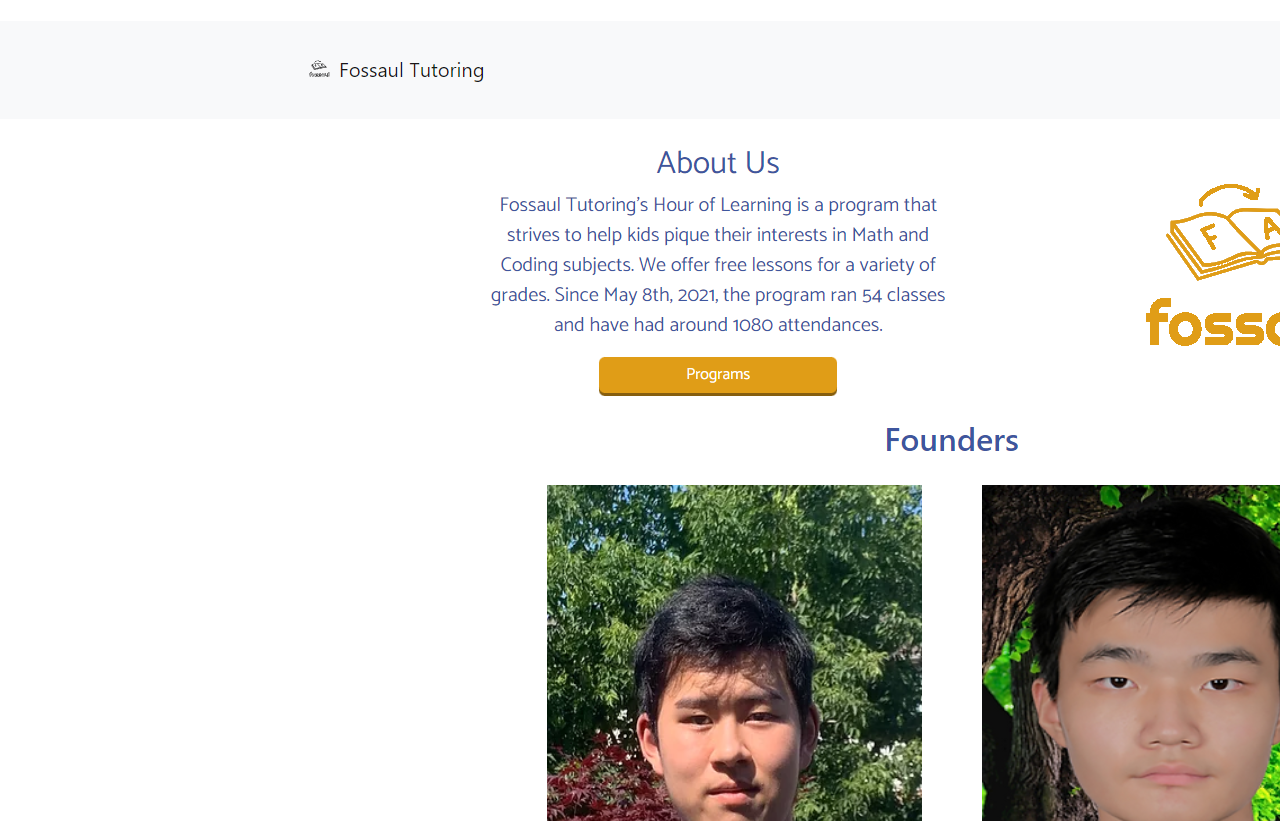
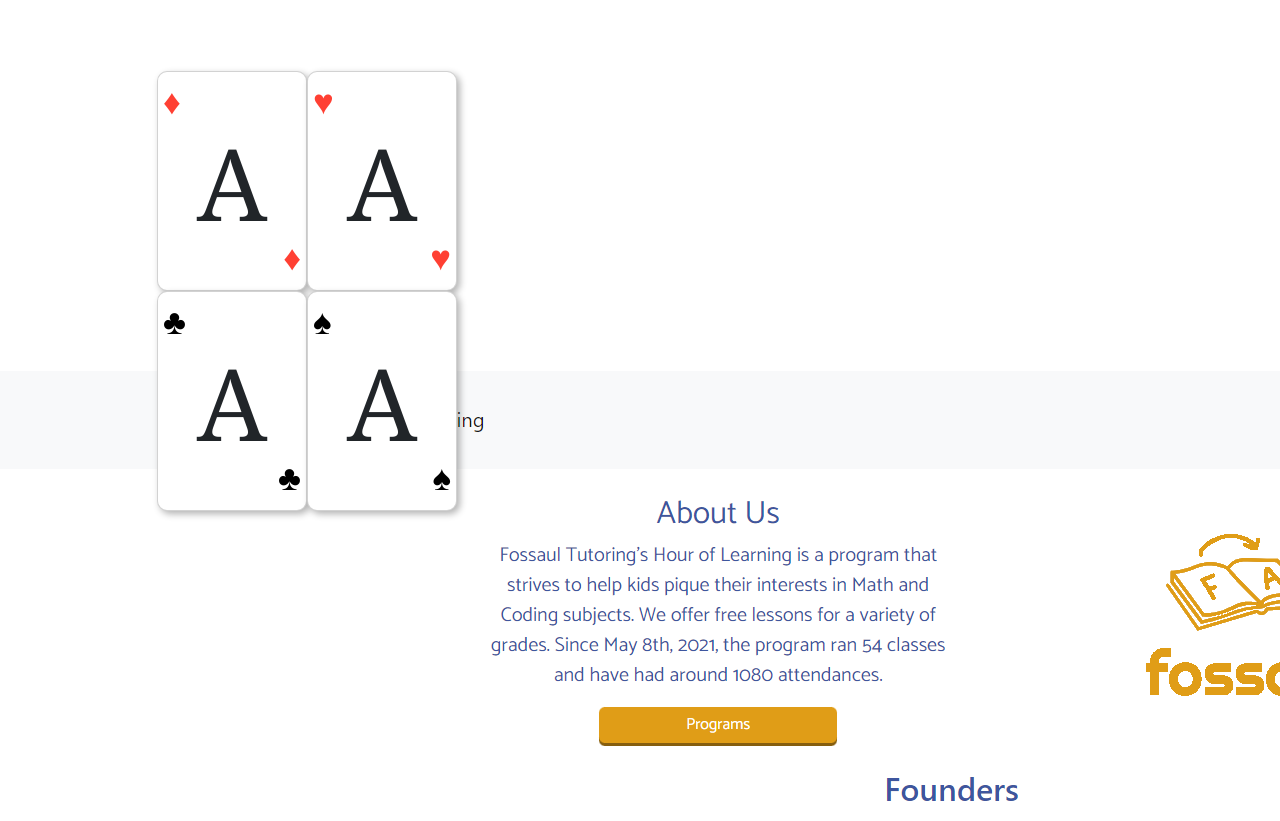
Before and after one commit to ericqiu04/Eric-Qiu-Website, a React (Vite) app: page / in a window 1280 px wide. Shown: the part 1255-2076 px from the top of the page. Built offline with nearby package versions, Linux system fonts and the light colour scheme.

Commit message:
changed css theme from white and violet to white and red

```diff
--- a/src/App.jsx
+++ b/src/App.jsx
@@ -7,6 +7,7 @@ import './CSS-Files/App.css'
 import Navigation from "./components/Navbar.components";
 import Introduction from "./components/Introduction.components";
 import ProjectMaker from "./components/projectMaker.component";
+import Skills from "./components/skills.component";
 
 class App extends Component {
   render() {
@@ -32,6 +33,7 @@ class App extends Component {
         {/*Components*/}
         <Navigation />
         <Introduction/>
+        <Skills/>
         <ProjectMaker/>
       </div>
     );
--- a/src/CSS-Files/Introduction.component.css
+++ b/src/CSS-Files/Introduction.component.css
@@ -11,7 +11,7 @@ h1{
 }
 
 .name {
-    color:#B85ADB;
+    color:#FF4033;
 }
 
 /*text animation */
@@ -25,6 +25,7 @@ h1{
     line-height:90px;
 }
 .static-txt {
+    margin-right:-10px;
     font-size: 60px;
     font-weight:400;
 }
@@ -32,7 +33,7 @@ h1{
     list-style:none;
     font-size:60px;
     font-weight: bold;
-    color:#B85ADB;
+    color:#FF4033;
     position:relative;
     top:0;
     animation: slide 12s steps(4) infinite;
@@ -55,7 +56,7 @@ h1{
     height:calc(100% + 15px);
     width: 100%;
     background: #f1f1f3;
-    border-left:4px solid #B85ADB;
+    border-left:4px solid #FF4033;
     border-radius:3px;
     animation: typing 3s steps(10) infinite;
 }
@@ -79,8 +80,8 @@ h1{
     text-align:center;
     border-radius:10px;
     margin:5px;
-    border-color:#B85ADB;
-    color:#B85ADB;
+    border-color:#FF4033;
+    color:#FF4033;
 }
 
 .sectionNavigation{
@@ -89,5 +90,5 @@ h1{
 
 .nav-items:hover {
     color: #f1f1f3;
-    background-color: #C781E1;
+    background-color: #FE8E86;
 }
--- a/src/CSS-Files/Navigation.component.css
+++ b/src/CSS-Files/Navigation.component.css
@@ -1,6 +1,6 @@
 .icons {
     margin: 10px;
-    color: #B85ADB;
+    color: #FF4033;
 }
 .icons:hover{
     animation: bounce 1s ease-in-out infinite;
--- /dev/null
+++ b/src/CSS-Files/skills.component.css
@@ -0,0 +1,83 @@
+.card {
+  position: relative;
+  display: inline-block;
+  width: 150px;
+  height: 220px;
+  border-radius: 10px;
+  background: white;
+  -webkit-box-shadow: 3px 3px 7px rgba (0, 0, 0, 0.3);
+  box-shadow: 3px 3px 7px rgba(0, 0, 0, 0.3);
+}
+.card p {
+  text-align: center;
+  font: 100px/220px Georgia, Times New Roman, serif;
+}
+
+.suitdiamonds:before,
+.suitdiamonds:after {
+  content: "♦";
+  color: #ff4033;
+}
+
+.suithearts:before,
+.suithearts:after {
+  content: "♥";
+  color: #ff4033;
+}
+
+.suitspades:before,
+.suitspades:after {
+  content: "♠";
+  color: black;
+}
+.suitclubs:before,
+.suitclubs:after {
+  content: "♣";
+  color: black;
+}
+
+div[class*="suit"]:before {
+  position: absolute;
+  font-size: 35px;
+  left: 5px;
+  top: 5px;
+}
+
+div[class*="suit"]:after {
+  position: absolute;
+  font-size: 35px;
+  right: 5px;
+  bottom: 5px;
+}
+
+.hand {
+    margin: 50px;
+}
+
+.hand:before,.hand:after{
+    content: "";
+    display:table;
+}
+
+.hand:after {
+    clear:both;
+}
+
+.hand {
+    zoom: 1;
+}
+
+.card:hover{
+    cursor:pointer;
+}
+
+.spread {
+    width: 350px;
+    height: 250px;
+    position: relative;
+}
+
+/* '>' selects child class */
+.spread > .card {
+
+}
--- /dev/null
+++ b/src/components/skills.component.jsx
@@ -0,0 +1,44 @@
+import {Component} from 'react';
+import '../CSS-Files/skills.component.css';
+import {Row, Col, Container} from 'react-bootstrap'
+class Skills extends Component{
+    render() {
+
+        return(
+            <div>
+                <Container>
+                    <Row>
+                        <Col>
+                        <div class="hand spread">
+
+                        <div class="card suitdiamonds">
+                          <p>A</p>
+                        </div>
+
+                        <div class="card suithearts">
+                          <p>A</p>
+                        </div>
+
+                        <div class="card suitclubs">
+                          <p>A</p>
+                        </div>
+
+                        <div class="card suitspades">
+                          <p>A</p>
+                        </div>
+                      </div>
+
+                        </Col>
+                        <Col>
+
+
+                        </Col>
+                    </Row>
+                </Container>
+            </div>
+        )
+
+    }
+}
+
+export default Skills
```
Also changed, not shown: src/components/projects.components.jsx (line endings or trailing spaces).
